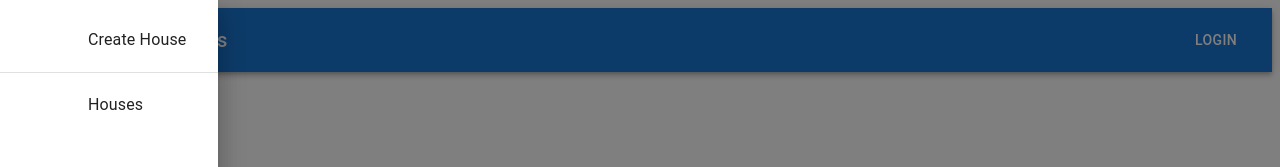
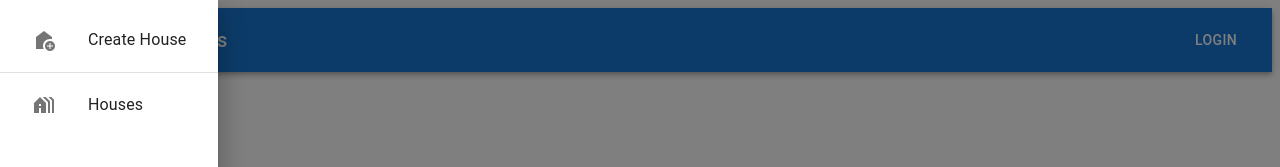
Before and after one commit to salimatiyeh/atiyeh_holdings, a React (Create React App) app in the folder frontend/: page / in a window 1280 px wide. Both pictures are taken after a click on the button "menu". Shown: the top 167 px of the page. Built offline with nearby package versions, Linux system fonts and the light colour scheme.

Commit message:
Add icons

```diff
--- a/frontend/src/components/Navbar.jsx
+++ b/frontend/src/components/Navbar.jsx
@@ -14,6 +14,8 @@
 import ListItemIcon from "@mui/material/ListItemIcon";
 import ListItemText from "@mui/material/ListItemText";
 import { Link } from "react-router-dom";
+import AddHomeIcon from "@mui/icons-material/AddHome";
+import HolidayVillageIcon from "@mui/icons-material/HolidayVillage";
 
 export default function Navbar() {
   const [open, setOpen] = useState(false);
@@ -31,14 +33,18 @@
       <List>
         <ListItem>
           <ListItemButton component={Link} to="/houses/new">
-            <ListItemIcon></ListItemIcon>
+            <ListItemIcon>
+              <AddHomeIcon />
+            </ListItemIcon>
             <ListItemText primary="Create House" />
           </ListItemButton>
         </ListItem>
         <Divider />
         <ListItem>
           <ListItemButton component={Link} to="/houses">
-            <ListItemIcon></ListItemIcon>
+            <ListItemIcon>
+              <HolidayVillageIcon />
+            </ListItemIcon>
             <ListItemText primary="Houses" />
           </ListItemButton>
         </ListItem>
```
